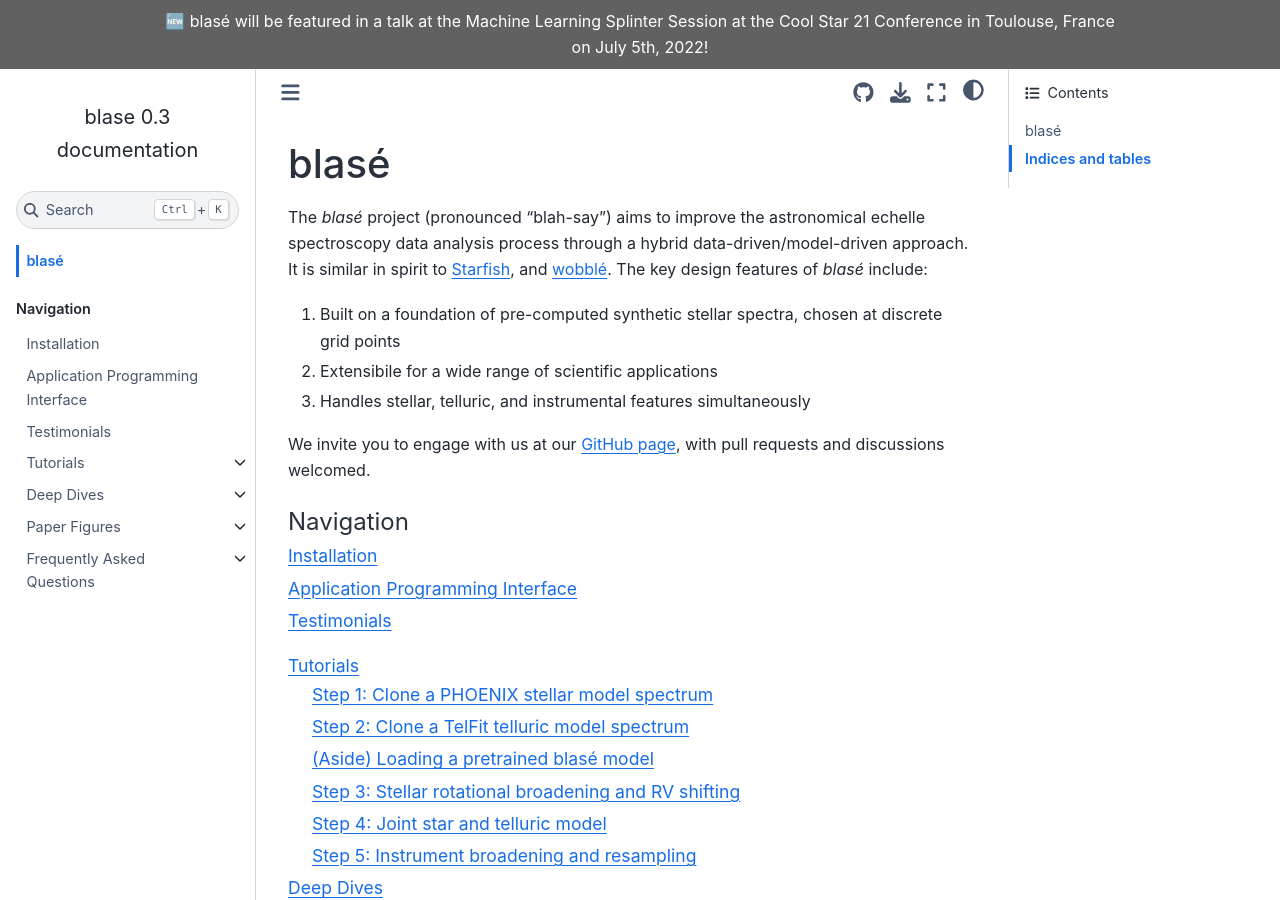
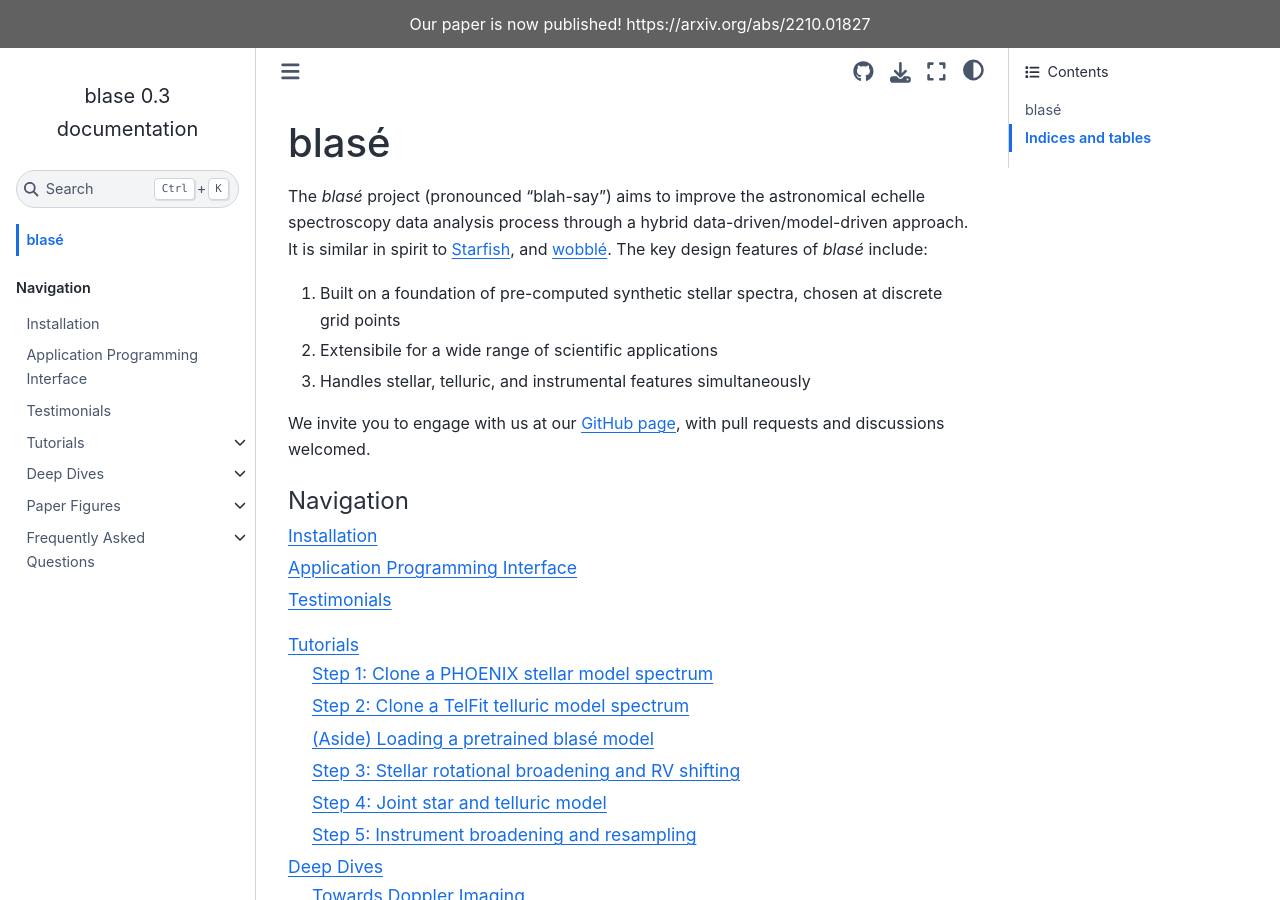
Before and after one commit to gully/blase, a Sphinx documentation site: the page built from docs/index.rst, in a window 1280 px wide and 900 px high. Built offline with Sphinx 7.4.7 and the Sphinx Book theme 1.1.4, drawn with Linux system fonts in a browser that asks for light colours; pages that are not in the unit, such as notebooks, are missing from menus.

```diff
--- a/docs/conf.py
+++ b/docs/conf.py
@@ -72,6 +72,10 @@ nbsphinx_thumbnails = {
 #
 html_theme = "sphinx_book_theme"
 
+nbsphinx_allow_errors = True
+
+nbsphinx_execute = "never"
+
 pygments_style = "vs"
 
 # Add any paths that contain custom static files (such as style sheets) here,
@@ -85,5 +89,5 @@ html_theme_options = {
     "use_repository_button": True,
     "repository_branch": "main",
     "home_page_in_toc": True,
-    "announcement": "🆕 blasé will be featured in a talk at the Machine Learning Splinter Session at the Cool Star 21 Conference in Toulouse, France on July 5th, 2022!",
+    "announcement": "Our paper is now published! https://arxiv.org/abs/2210.01827",
 }
```
